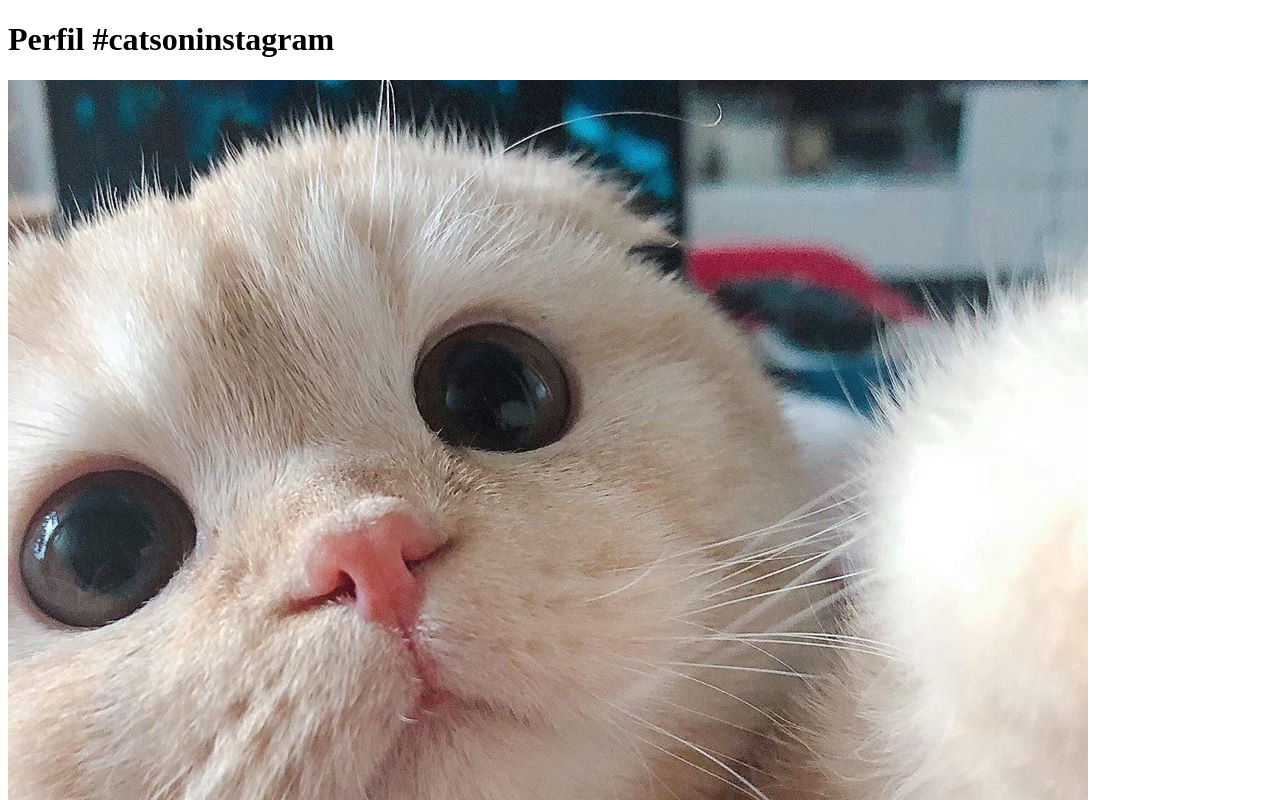
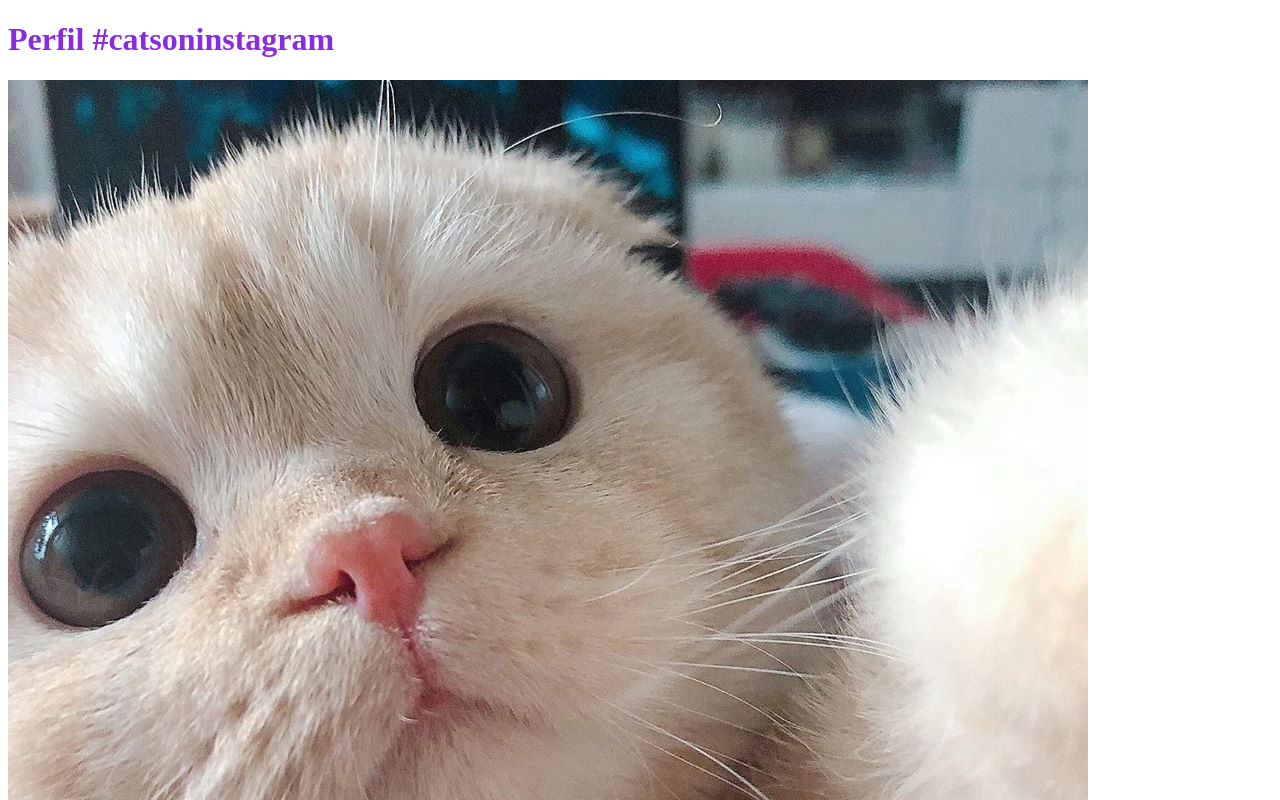
Before and after one commit to Arthur-Prates/Atividade-Em-Dupla-23-01-2024, a plain HTML site: page index.html in a window 1280 px wide. Shown: the top 800 px of the page. Drawn offline with Linux system fonts and the light colour scheme.

Commit message:
Um novo GIF e uma nova cor na letra

```diff
--- a/index.html
+++ b/index.html
@@ -1,11 +1,21 @@
 <!DOCTYPE html>
 <html lang="pt-br">
+
 <head>
     <meta charset="UTF-8">
     <title>Fanpage de Gatinhos</title>
+    <style>
+        .cor1{
+color: blueviolet;
+
+        }
+    </style>
 </head>
+
 <body>
-    <h1>Perfil #catsoninstagram</h1>
+    <h1 class="cor1">Perfil #catsoninstagram</h1>
     <img src="./Imagens/gato.jpg" alt="Gato Fofo">
+    <img src="./Imagens/Gato dançando (Gif).gif" alt="">
 </body>
+
 </html>
```
Also changed, not shown: Imagens/Gato dançando (Gif).gif (added).
